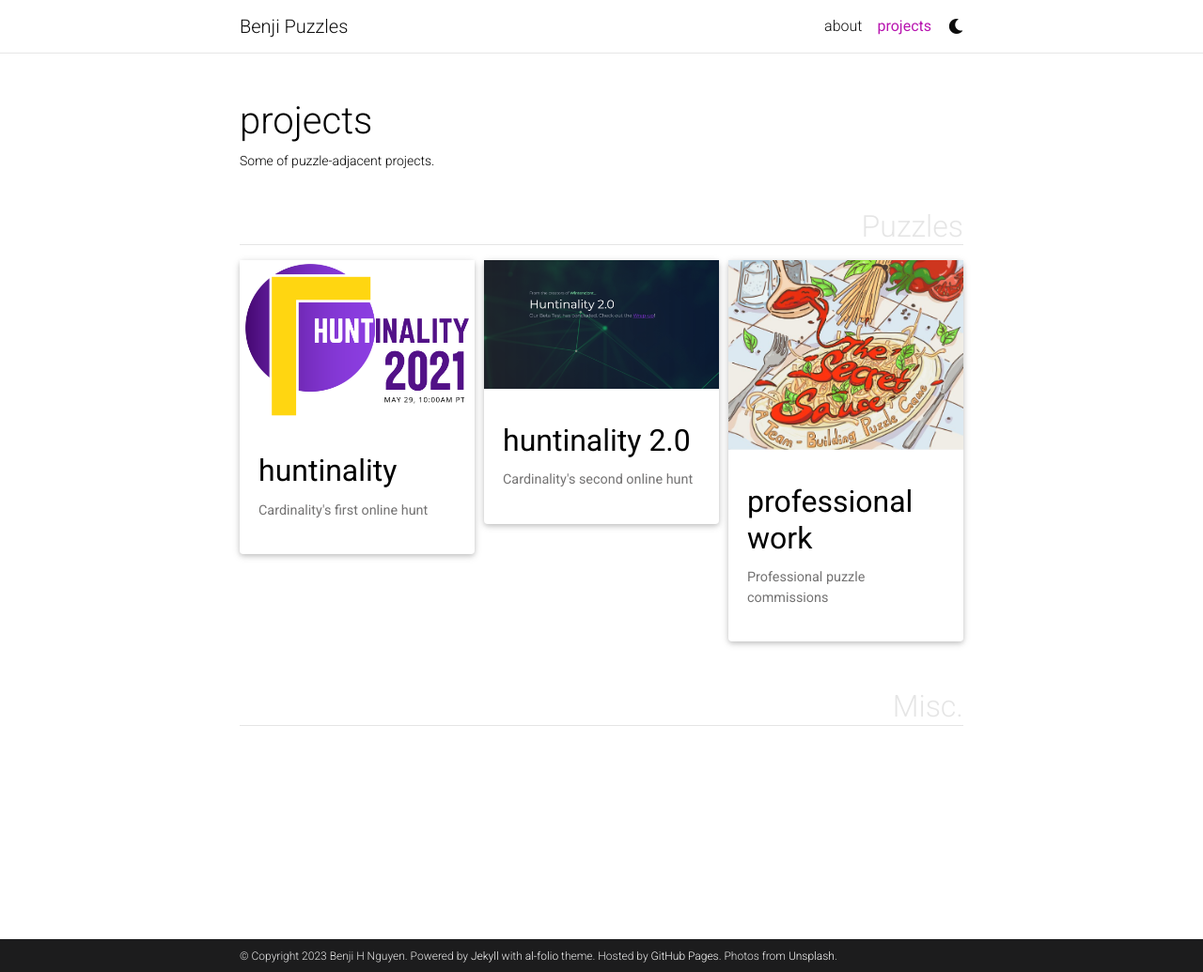
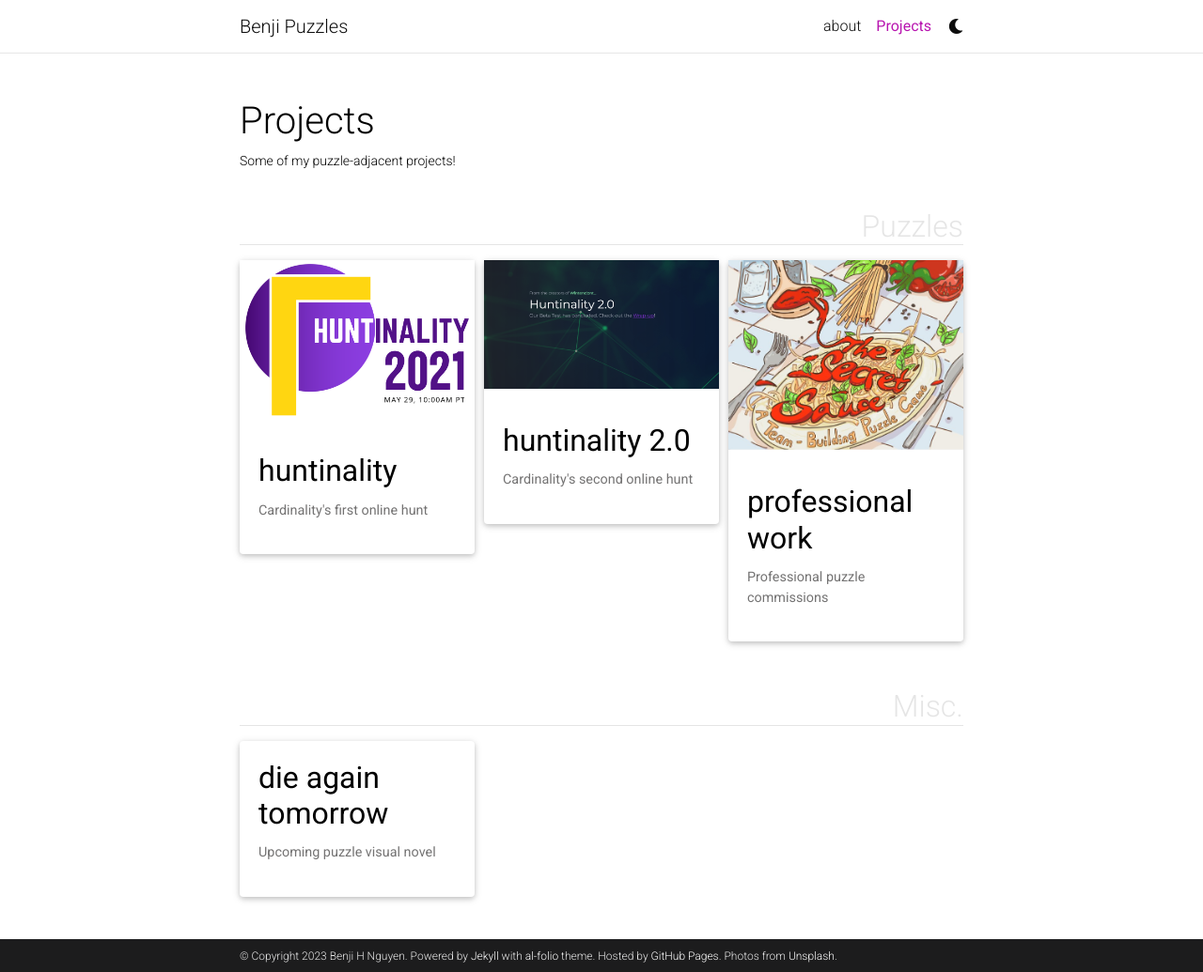
Before and after one commit to bhhnguyen/bhhnguyen.github.io, a Jekyll site: the page built from _pages/projects.md, in a window 1280 px wide and 1035 px high. Shown: the whole window at 94% size. Built offline with Jekyll 4.4.1, drawn with Linux system fonts in a browser that asks for light colours; full-size pictures stand in for the smaller copies a plugin makes; comment, search, counter and statistics services are not loaded; a style sheet for code colours, icons or effects is not loaded.

```diff
--- a/_pages/projects.md
+++ b/_pages/projects.md
@@ -1,8 +1,8 @@
 ---
 layout: page
-title: projects
+title: Projects
 permalink: /projects/
-description: Some of puzzle-adjacent projects.
+description: Some of my puzzle-adjacent projects!
 nav: true
 nav_order: 2
 display_categories: [Puzzles, Misc.]
--- a/_projects/4_project.md
+++ b/_projects/4_project.md
@@ -1,10 +1,10 @@
 ---
 layout: page
-title: project 4
-description: another without an image
+title: Die Again Tomorrow
+description: Upcoming puzzle visual novel
 img:
-importance: 3
-category: fun
+importance: 4
+category: Misc.
 ---
 
 Every project has a beautiful feature showcase page.
```
Also changed, not shown: _projects/1_project.md (+7 -1 lines), assets/img/myoph1.png, assets/img/myoph3.png (deleted), assets/img/wsb1.png, assets/img/wsb2.png.
